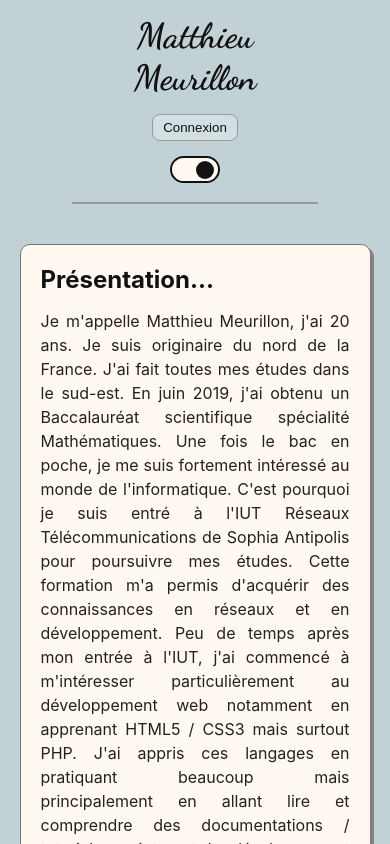
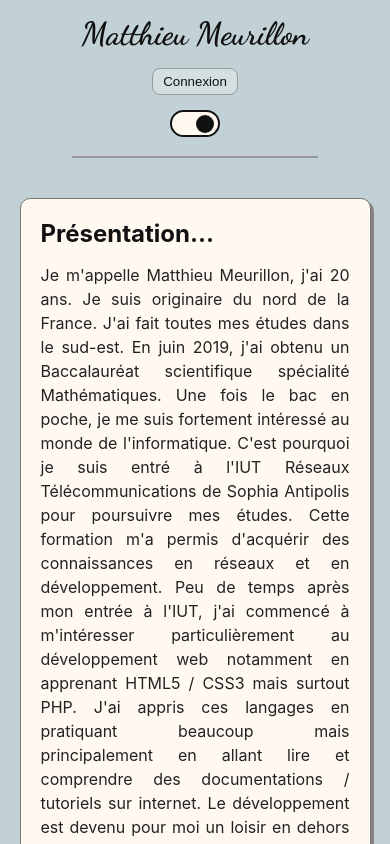
Before and after one commit to Littchii/portfolio-matthieu-meurillon, a React (Create React App) app: page / in a window 390 px wide. Shown: the top 844 px of the page. Built offline with nearby package versions, Linux system fonts and the light colour scheme.

Commit message:
Correction responsive sur le titre

```diff
--- a/src/styles/Header.css
+++ b/src/styles/Header.css
@@ -32,6 +32,12 @@
 
 .button:hover {
     opacity: 0.7;
+}
+
+@media screen and (max-width: 400px) {
+    .title {
+        font-size: 32px;
+    }
 }
 
 @media screen and (max-width: 320px) {
```
